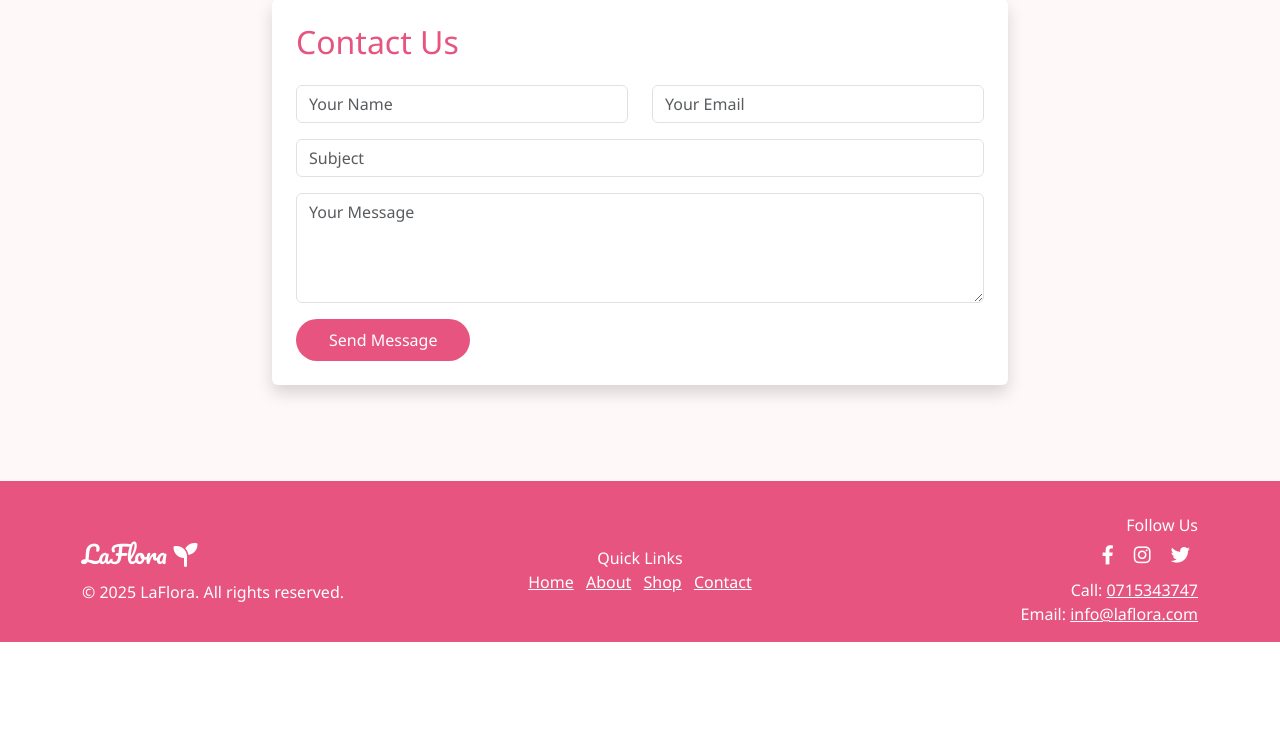
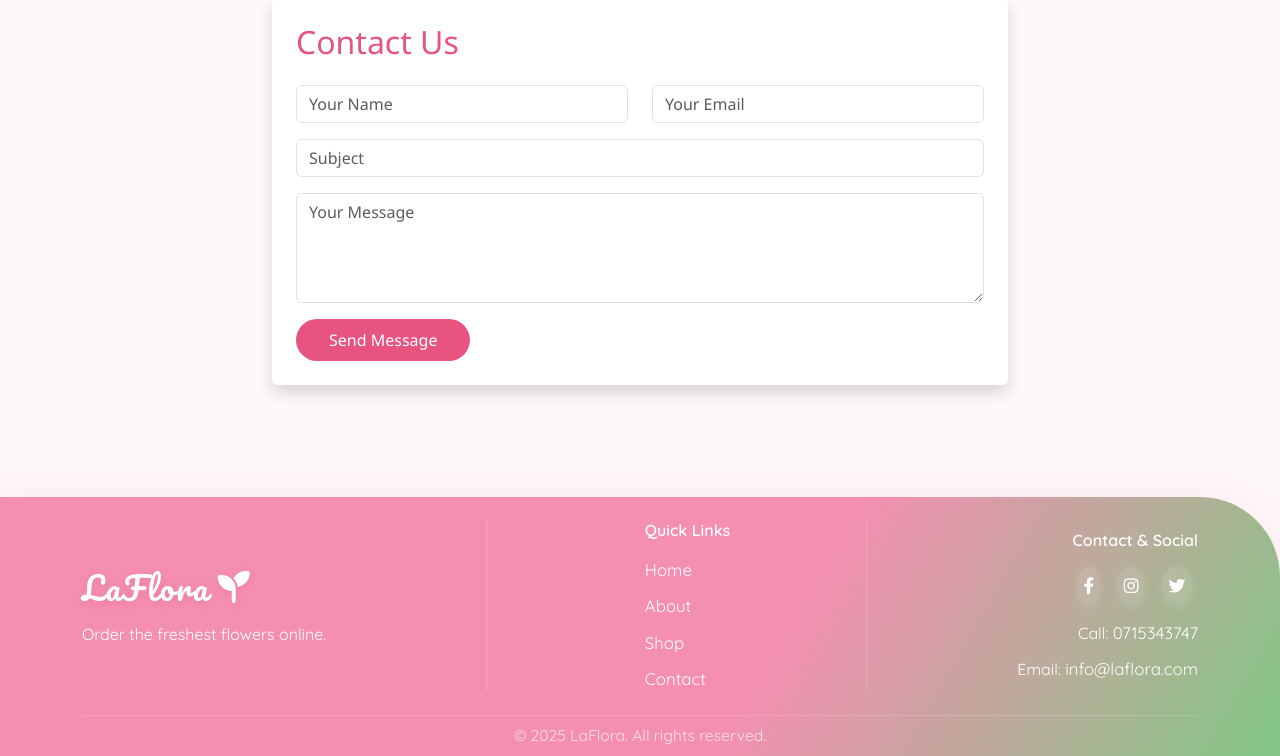
Before and after one commit to Nimesh-Kavinda/LaFlora, a PHP site: page / in a window 1280 px wide. Shown: the part 1385-2141 px from the top of the page. Before the commit the page ends 2027 px from the top, so only its background shows below. Run offline with PHP 8.4, Linux system fonts and the light colour scheme.

Commit message:
Make footer more beautiful

```diff
--- a/index.html
+++ b/index.html
@@ -8,6 +8,8 @@
     <link href="https://cdn.jsdelivr.net/npm/bootstrap@5.3.2/dist/css/bootstrap.min.css" rel="stylesheet">
     <!-- Google Fonts for Logo -->
     <link href="https://fonts.googleapis.com/css2?family=Pacifico&display=swap" rel="stylesheet">
+    <!-- Google Fonts for body and headings -->
+    <link href="https://fonts.googleapis.com/css2?family=Pacifico&family=Montserrat:wght@400;600&family=Quicksand:wght@400;600&display=swap" rel="stylesheet">
     <!-- Font Awesome -->
     <link rel="stylesheet" href="https://cdnjs.cloudflare.com/ajax/libs/font-awesome/6.4.0/css/all.min.css">
     <!-- Custom CSS -->
@@ -164,31 +166,44 @@
 </section>
 
 <!-- Footer -->
-<footer class="footer mt-5">
+<footer class="footer">
   <div class="container">
-    <div class="row align-items-center">
-      <div class="col-md-4 mb-3 mb-md-0">
-        <span class="footer-logo">LaFlora <i class="fa-solid fa-seedling"></i></span>
-        <div class="mt-2">&copy; 2025 LaFlora. All rights reserved.</div>
+    <div class="row align-items-stretch gy-4">
+      <div class="col-md-4 d-flex align-items-center justify-content-center justify-content-md-start">
+        <div class="footer-section">
+          <span class="footer-logo">LaFlora <i class="fa-solid fa-seedling"></i></span>
+          <div>Order the freshest flowers online.</div>
+        </div>
       </div>
-      <div class="col-md-4 mb-3 mb-md-0 text-center">
-        <div>Quick Links</div>
-        <a href="#home" class="me-2">Home</a>
-        <a href="#about" class="me-2">About</a>
-        <a href="#products" class="me-2">Shop</a>
-        <a href="#contact">Contact</a>
+      <div class="col-md-1 d-none d-md-flex align-items-center">
+        <div class="footer-divider"></div>
       </div>
-      <div class="col-md-4 text-md-end text-center">
-        <div>Follow Us</div>
-        <div class="social-icons mt-1">
-          <a href="#"><i class="fab fa-facebook-f"></i></a>
-          <a href="#"><i class="fab fa-instagram"></i></a>
-          <a href="#"><i class="fab fa-twitter"></i></a>
+      <div class="col-md-3 d-flex align-items-center justify-content-center">
+        <div class="footer-section text-center text-md-start">
+          <div class="fw-bold mb-1">Quick Links</div>
+          <a href="#home" class="footer-link">Home</a>
+          <a href="#about" class="footer-link">About</a>
+          <a href="#products" class="footer-link">Shop</a>
+          <a href="#contact" class="footer-link">Contact</a>
         </div>
-        <div class="mt-2">Call: <a href="tel:0715343747">0715343747</a></div>
-        <div>Email: <a href="mailto:info@laflora.com">info@laflora.com</a></div>
+      </div>
+      <div class="col-md-1 d-none d-md-flex align-items-center">
+        <div class="footer-divider"></div>
+      </div>
+      <div class="col-md-3 d-flex align-items-center justify-content-center justify-content-md-end">
+        <div class="footer-section text-center text-md-end">
+          <div class="fw-bold mb-1">Contact & Social</div>
+          <div class="mb-1">
+            <a href="#" class="footer-social" title="Facebook"><i class="fab fa-facebook-f"></i></a>
+            <a href="#" class="footer-social" title="Instagram"><i class="fab fa-instagram"></i></a>
+            <a href="#" class="footer-social" title="Twitter"><i class="fab fa-twitter"></i></a>
+          </div>
+          <div>Call: <a href="tel:0715343747" class="footer-link">0715343747</a></div>
+          <div>Email: <a href="mailto:info@laflora.com" class="footer-link">info@laflora.com</a></div>
+        </div>
       </div>
     </div>
+    <div class="footer-bottom mt-4">&copy; 2025 LaFlora. All rights reserved.</div>
   </div>
 </footer>
 
--- a/public/css/main.css
+++ b/public/css/main.css
@@ -66,28 +66,79 @@ body {
   color: var(--laflora-dark);
 }
 
+/* Footer Styles - reduced height and slightly increased color contrast */
 .footer {
-  background: var(--laflora-primary);
+  background: linear-gradient(120deg, #f48fb1 60%, #81c784 100%); /* Slightly more contrast, but still soft */
   color: #fff;
-  padding: 2rem 0 1rem 0;
+  box-shadow: 0 -2px 24px rgba(231,84,128,0.10);
+  font-family: 'Quicksand', 'Montserrat', Arial, sans-serif;
+  padding: 1.3rem 0 0.5rem 0; /* Reduced height */
+  border-top-right-radius: 5rem;
+  border-top-left-radius: 0;
+  margin-top: 4rem;
+  position: relative;
+  overflow: hidden;
 }
-.footer a {
+.footer-logo {
+  font-family: 'Pacifico', cursive;
+  font-size: 2rem;
+  letter-spacing: 2px;
   color: #fff;
+  display: flex;
+  align-items: center;
+  gap: 0.5rem;
+  text-shadow: 0 2px 8px #e7548055;
+}
+.footer-divider {
+  border-left: 1.5px solid #ffe0ec44;
+  height: 100%;
+  margin: 0 1.5rem;
+  display: none;
+}
+@media (min-width: 768px) {
+  .footer-divider {
+    display: block;
+  }
+}
+.footer-section {
+  display: flex;
+  flex-direction: column;
+  gap: 0.7rem;
+}
+.footer-link, .footer a {
+  color: #fff;
+  text-decoration: none !important;
+  font-weight: 500;
+  transition: color 0.2s;
+  font-size: 1.05rem;
+}
+.footer-link:hover, .footer a:hover {
+  color: #ffe0ec;
   text-decoration: underline;
 }
-.footer .footer-logo {
-  font-family: 'Pacifico', cursive;
+.footer-social {
+  color: #fff;
+  margin: 0 0.4rem;
   font-size: 1.5rem;
-  color: #fff;
+  transition: color 0.2s, transform 0.2s;
+  display: inline-block;
+  background: rgba(255,255,255,0.10);
+  border-radius: 50%;
+  padding: 0.4rem;
+  box-shadow: 0 2px 8px #b6e2c155;
 }
-.footer .social-icons a {
-  color: #fff;
-  margin: 0 0.5rem;
-  font-size: 1.2rem;
-  transition: color 0.2s;
+.footer-social:hover {
+  color: #ffe0ec;
+  background: rgba(255,255,255,0.18);
+  transform: scale(1.2) rotate(-8deg);
 }
-.footer .social-icons a:hover {
-  color: var(--laflora-secondary);
+.footer-bottom {
+  border-top: 1px solid #ffe0ec33;
+  margin-top: 1rem;
+  padding-top: 0.5rem;
+  font-size: 0.98rem;
+  text-align: center;
+  color: #ffe0ec;
 }
 
 @media (max-width: 767px) {
```
